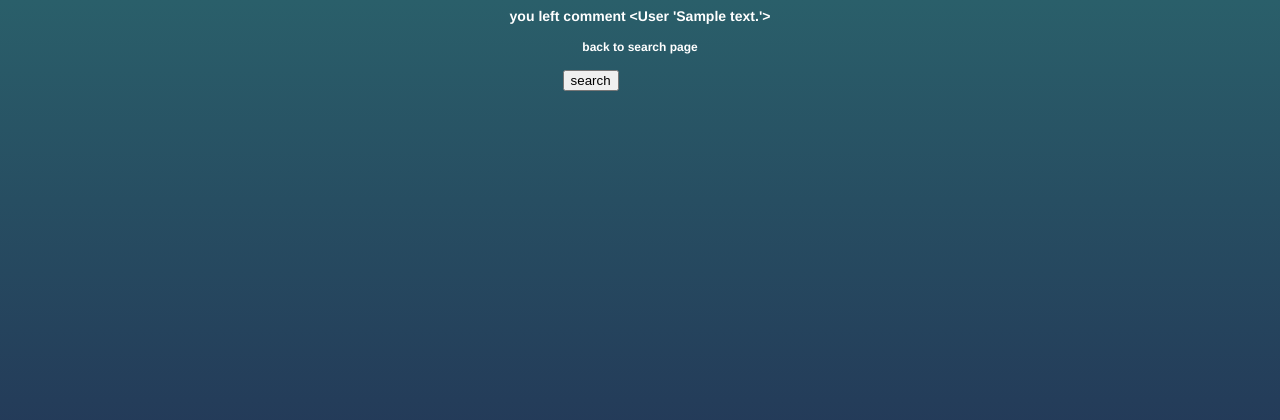
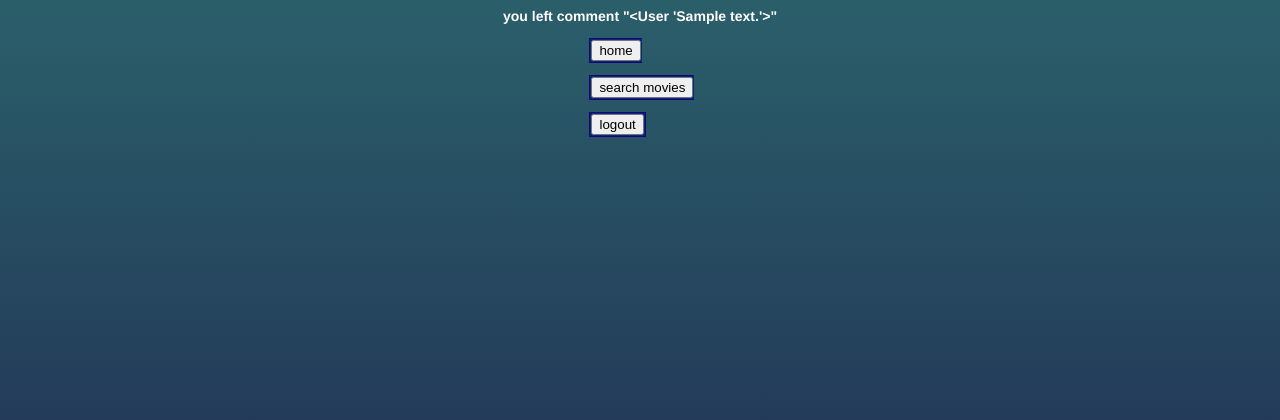
Before and after one commit to dallasgere/milestone2-dallas-gere, a Flask app: template templates/comment_handler.html in a window 1280 px wide. Shown: the top 420 px of the page. Run offline with Flask 3, Linux system fonts and the light colour scheme; the template is opened without the code that fills it: values that come from a table or form of the project are taken from there, others are empty; tables that the repository leaves empty hold one stand-in row (values such as "Sample post").

Commit message:
making changes to the comment handler page

```diff
--- a/templates/comment_handler.html
+++ b/templates/comment_handler.html
@@ -4,11 +4,18 @@
     </head>
 
     <body>
-        <h3>you left comment {{comment}}</h3>
-        <div class="search">
-            <h4 class="search">back to search page</h4>
-            <form action="/search_movie_form" method="POST" class="search">
-                <input type="submit" value="search"/>
+        <h3>you left comment "{{comment}}"</h3>
+        <div class="nav">
+            <form action="/home" method="POST">
+                <input type="submit" value="home">
+            </form>
+
+            <form action="/search_movie_form" method="POST">
+                <input type="submit" value="search movies">
+            </form>
+
+            <form action="/logout" method="POST">
+                <input type="submit" value="logout"/>
             </form>
         </div>
     </body>
```
Also changed, not shown: static/comment_handler.css (+13 -0 lines).
